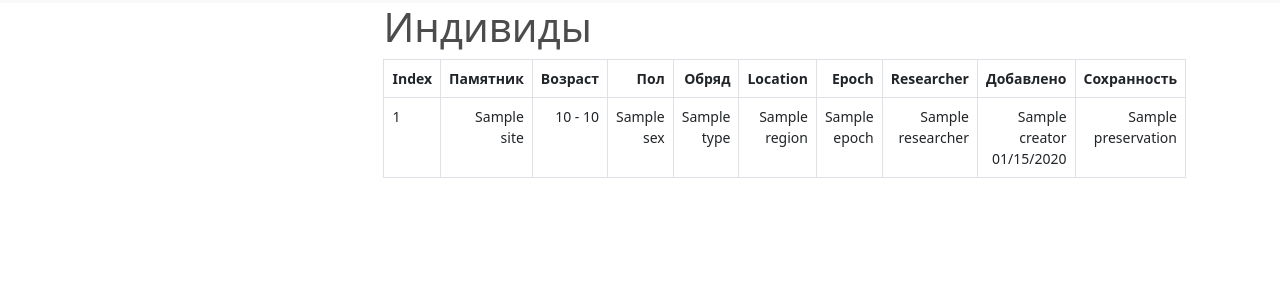
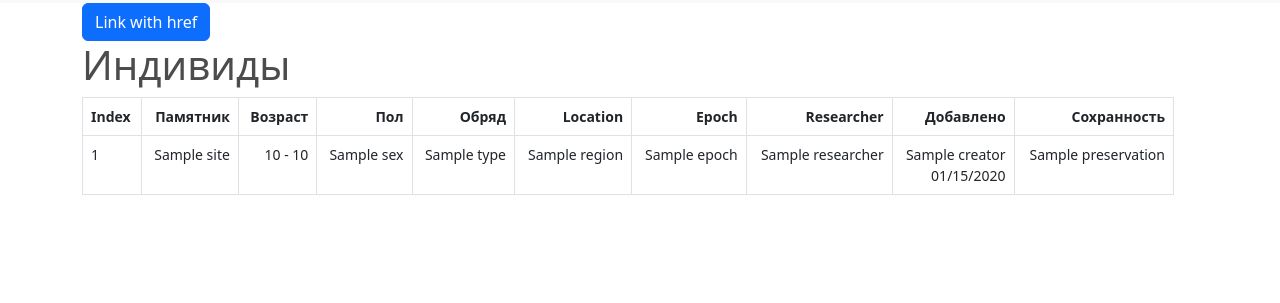
Before and after one commit to Strokman/ia_ras_anthropology, a Python web app: template anthropos/templates/data_output.html in a window 1280 px wide. Shown: the part 67-370 px from the top of the page. Run offline with Jinja, Linux system fonts and the light colour scheme; the template is opened without the code that fills it: most values are stand-ins (such as "Sample title", 1, 10 or a date in 2020); some libraries are stand-ins or nearby versions.

Commit message:
offcanvas added

```diff
--- a/anthropos/data/routes.py
+++ b/anthropos/data/routes.py
@@ -91,6 +91,6 @@ def search():
         if g := args_dict.get('preservation'):
             stmt = stmt.where(getattr(Preservation, 'id').in_(g))
         print(stmt)
-        individs=db.session.scalars(stmt).all()
+        individs=db.session.scalars(stmt.group_by(Individ.id)).all()
         return render_template('data_output.html', individs=individs, form=form)
     return redirect(url_for('data.individ_data'))
--- a/anthropos/templates/data_output.html
+++ b/anthropos/templates/data_output.html
@@ -1,17 +1,25 @@
 {% extends "base.html" %}
 {% from 'bootstrap5/form.html' import render_form, render_field, render_hidden_errors %}
-{% block buttons %}
-<div class="container-fluid">
+{% block app_content %}
 <div class="row">
-    <div class="col">
-        {% if form %}
-        {{render_form(form, method='get', action=url_for('data.search'))}}
-        {% else %}
-        KUk
-        {% endif %}
-    </div>
-{% endblock %}
-{% block app_content %}
+    <div class="col-2 justify-content-center">
+    <a class="btn btn-primary" data-bs-toggle="offcanvas" href="#offcanvasExample" role="button" aria-controls="offcanvasExample">
+        Link with href
+      </a>
+
+      <div class="offcanvas offcanvas-start" tabindex="-1" id="offcanvasExample" aria-labelledby="offcanvasExampleLabel">
+        <div class="offcanvas-header">
+          <h5 class="offcanvas-title" id="offcanvasExampleLabel">Offcanvas</h5>
+          <button type="button" class="btn-close" data-bs-dismiss="offcanvas" aria-label="Close"></button>
+        </div>
+        <div class="offcanvas-body">
+          <div>
+            {{render_form(form, action=url_for('data.search'), method='get')}}
+          </div>
+        </div>
+      </div>
+      </div>
+      <div class="row">
 <div class="col">
     <h1>Индивиды</h1>
 <table class="table table-bordered table-hover">
```
